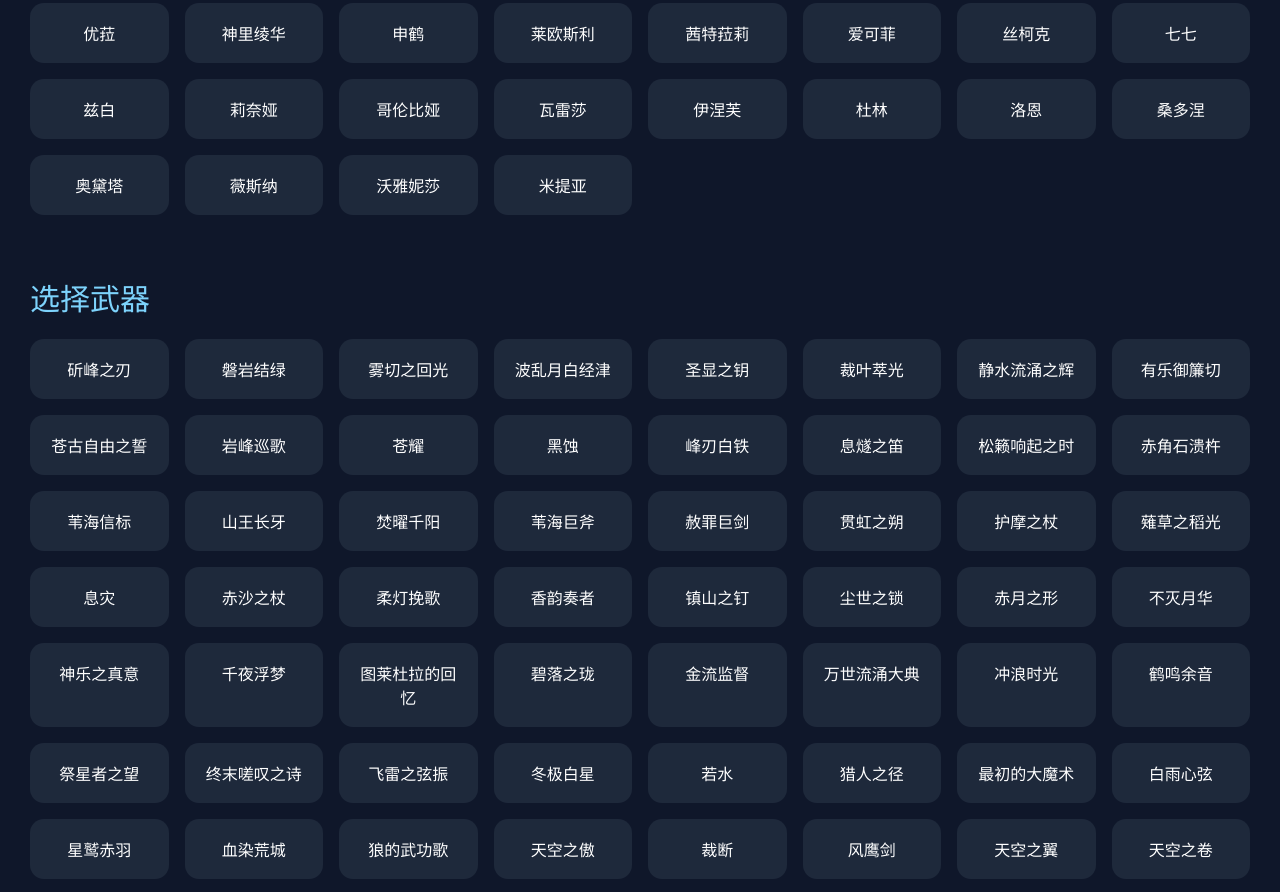
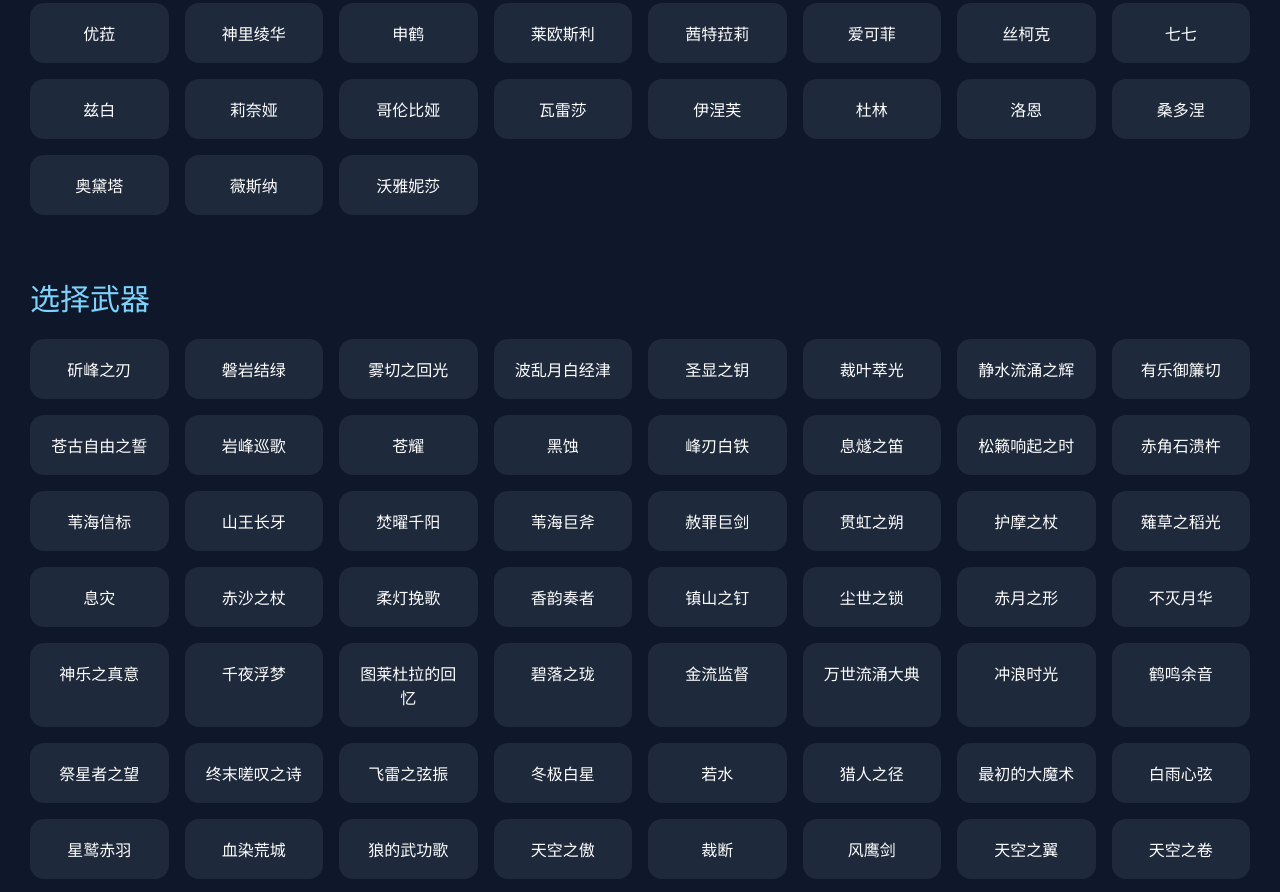
Before and after one commit to jianing-game/genshin-site, a plain HTML site: page index.html in a window 1280 px wide. Shown: the part 932-1824 px from the top of the page. Drawn offline with nearby package versions, Linux system fonts and the light colour scheme; no server answers.

```diff
--- a/index.html
+++ b/index.html
@@ -245,7 +245,7 @@ let accounts = [];
 
 // ==================== 2. 原始人物与武器数据（保持100%原样未动） ====================
 const roles = [
-"温迪","魈","枫原万叶","流浪者","闲云","恰斯卡","法尔伽","琴","钟离","阿贝多","荒泷一斗","娜维娅","千织","希诺宁","雷电将军","八重神子","赛诺","克洛琳德","刻晴","菲林斯","纳西妲","艾尔海森","白术","艾梅莉埃","基尼奇","菈乌玛","提纳里","达达利亚","珊瑚宫心海","神里绫人","夜兰","妮露","那维莱特","芙宁娜","希格雯","玛拉妮","奈芙尔","莫娜","可莉","胡桃","宵宫","林尼","迪希雅","阿蕾奇诺","玛薇卡","尼可","迪卢克","甘雨","优菈","神里绫华","申鹤","莱欧斯利","茜特菈莉","爱可菲","丝柯克","七七","兹白","莉奈娅","哥伦比娅","瓦雷莎","伊涅芙","杜林","洛恩","桑多涅","奥黛塔","薇斯纳","沃雅妮莎","米提亚",
+"温迪","魈","枫原万叶","流浪者","闲云","恰斯卡","法尔伽","琴","钟离","阿贝多","荒泷一斗","娜维娅","千织","希诺宁","雷电将军","八重神子","赛诺","克洛琳德","刻晴","菲林斯","纳西妲","艾尔海森","白术","艾梅莉埃","基尼奇","菈乌玛","提纳里","达达利亚","珊瑚宫心海","神里绫人","夜兰","妮露","那维莱特","芙宁娜","希格雯","玛拉妮","奈芙尔","莫娜","可莉","胡桃","宵宫","林尼","迪希雅","阿蕾奇诺","玛薇卡","尼可","迪卢克","甘雨","优菈","神里绫华","申鹤","莱欧斯利","茜特菈莉","爱可菲","丝柯克","七七","兹白","莉奈娅","哥伦比娅","瓦雷莎","伊涅芙","杜林","洛恩","桑多涅","奥黛塔","薇斯纳","沃雅妮莎",
 ];
 
 const weapons = [
```
